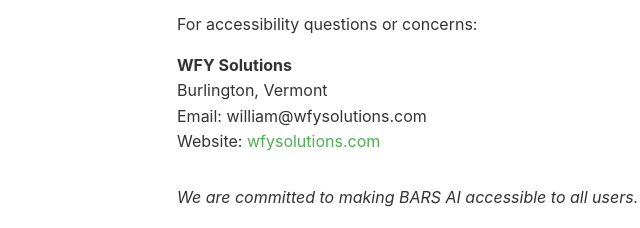
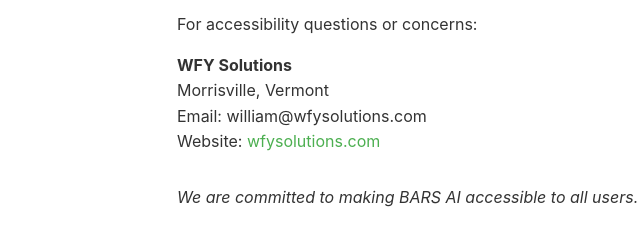
Before and after one commit to wfysolutionsbusiness-tech/barsanalytics-website, a plain HTML site: page accessibility.html in a window 1280 px wide. Shown: the part 4792-5020 px from the top of the page, 33-673 px from the left. Drawn offline with Linux system fonts and the light colour scheme.

Commit message:
Update accessibility.html
Update to Morrisville location & green footer links

```diff
--- a/accessibility.html
+++ b/accessibility.html
@@ -308,7 +308,7 @@
         <p>For accessibility questions or concerns:</p>
         <p>
             <strong>WFY Solutions</strong><br>
-            Burlington, Vermont<br>
+            Morrisville, Vermont<br>
             Email: william@wfysolutions.com<br>
             Website: <a href="https://wfysolutions.com">wfysolutions.com</a>
         </p>
```
